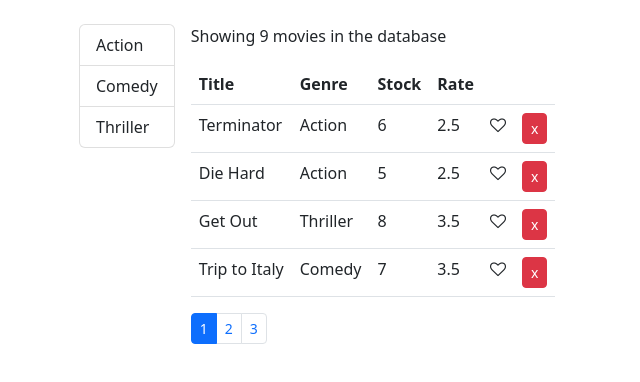
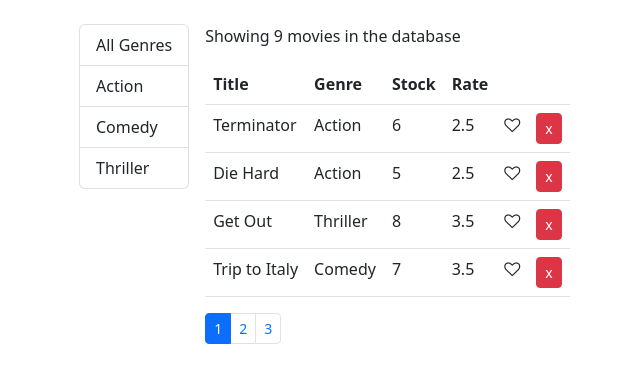
Before and after one commit to Wigwamwam/vidly-app, a React (Create React App) app: page / in a window 1280 px wide. Shown: the top 382 px of the page, without its empty margins (43-683 px from the left). Built offline with nearby package versions, Linux system fonts and the light colour scheme.

Commit message:
implemented genre search function

```diff
--- a/src/components/movies.jsx
+++ b/src/components/movies.jsx
@@ -17,7 +17,10 @@
   }
 
   componentDidMount() {
-    this.setState({ movies: getMovies(), genres: getGenres( )});
+    const genres = [{name: 'All Genres'}, ...getGenres()]
+    // here we are creating a new object at the beginning of the array, creating the name properties
+    // and addding all genres, we are not saving it to the database at the top of the list
+    this.setState({ movies: getMovies(), genres });
   }
 
   handleDelete = (movie) => {
@@ -40,20 +43,29 @@
   };
 
   handleGenreSelect = (genre) => {
-    this.setState({selectedGenre: genre})
+    this.setState({selectedGenre: genre, currentPage: 1})
+    // updated state and making sure to reset the current page if genre is selected
   };
 
 
   render() {
 
     const { length: count } = this.state.movies;
-    const { pageSize, currentPage, movies: allMovies} = this.state;
+    const {
+      pageSize,
+      currentPage,
+      selectedGenre,
+      movies: allMovies
+    } = this.state;
 
     if (count === 0)
       return <p>There are no movies in the database</p>;
 
-    const movies = paginate(allMovies, currentPage, pageSize);
+    const filtered = selectedGenre && selectedGenre._id ? allMovies.filter( m => m.genre._id === selectedGenre._id) : allMovies;
+    // calling updated state selected genre - if filter show filters movies otherwise show all movies
 
+    const movies = paginate(filtered, currentPage, pageSize);
+    // need to paginate the filtered method
 
 
     return (
@@ -64,12 +76,11 @@
               items={this.state.genres}
               onItemSelect={this.handleGenreSelect}
               selectedItem={this.state.selectedGenre}
-
               >
             </List>
           </div>
           <div>
-            <p>Showing {count} movies in the database </p>
+            <p>Showing {filtered.length} movies in the database </p>
             <table className="table">
               <thead>
                 <tr>
@@ -101,7 +112,7 @@
               </tbody>
             </table>
             <Pagination
-              itemsCount={count}
+              itemsCount={filtered.length}
               pageSize={pageSize}
               currentPage={currentPage}
               onPageChange={this.handlePageChange}>
```
